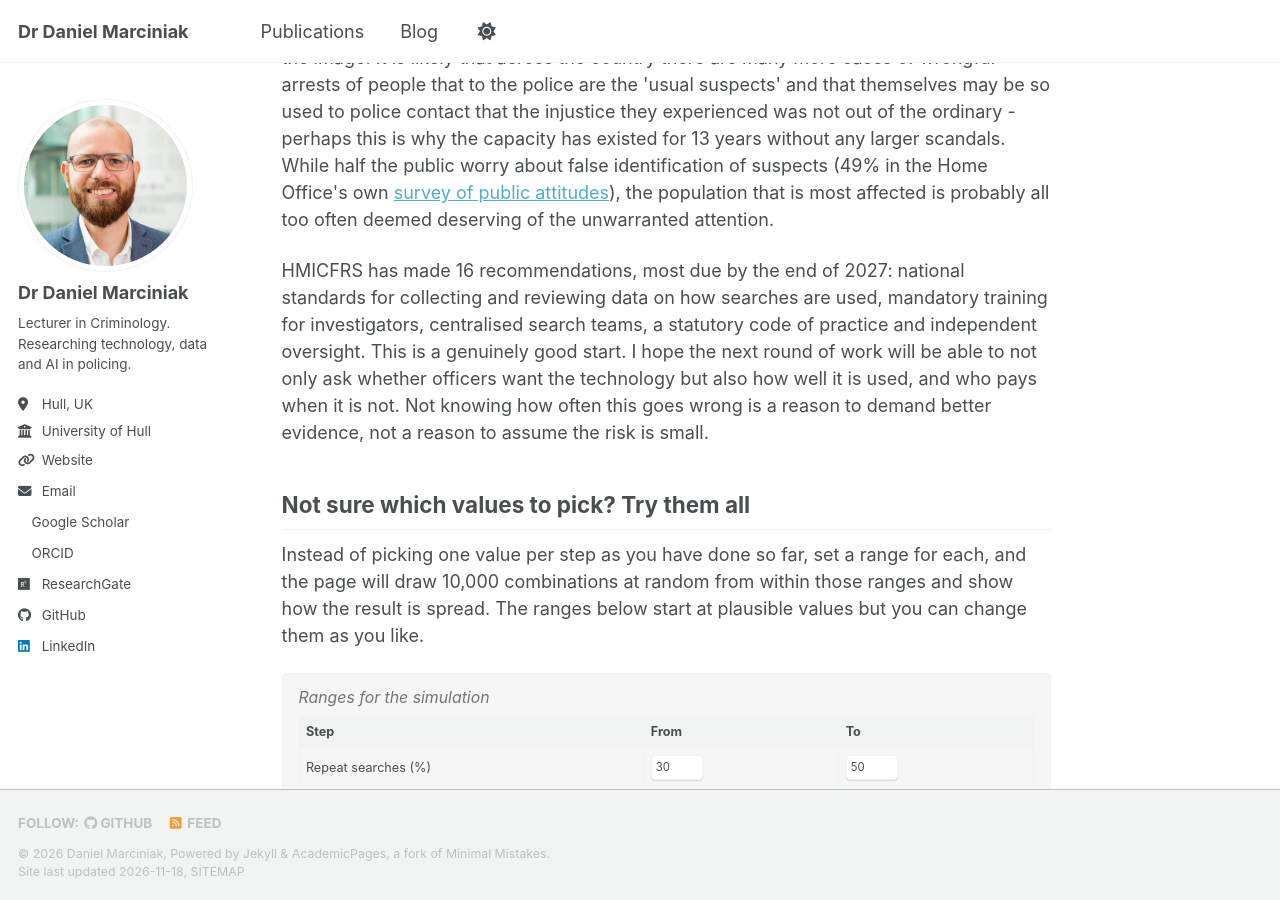
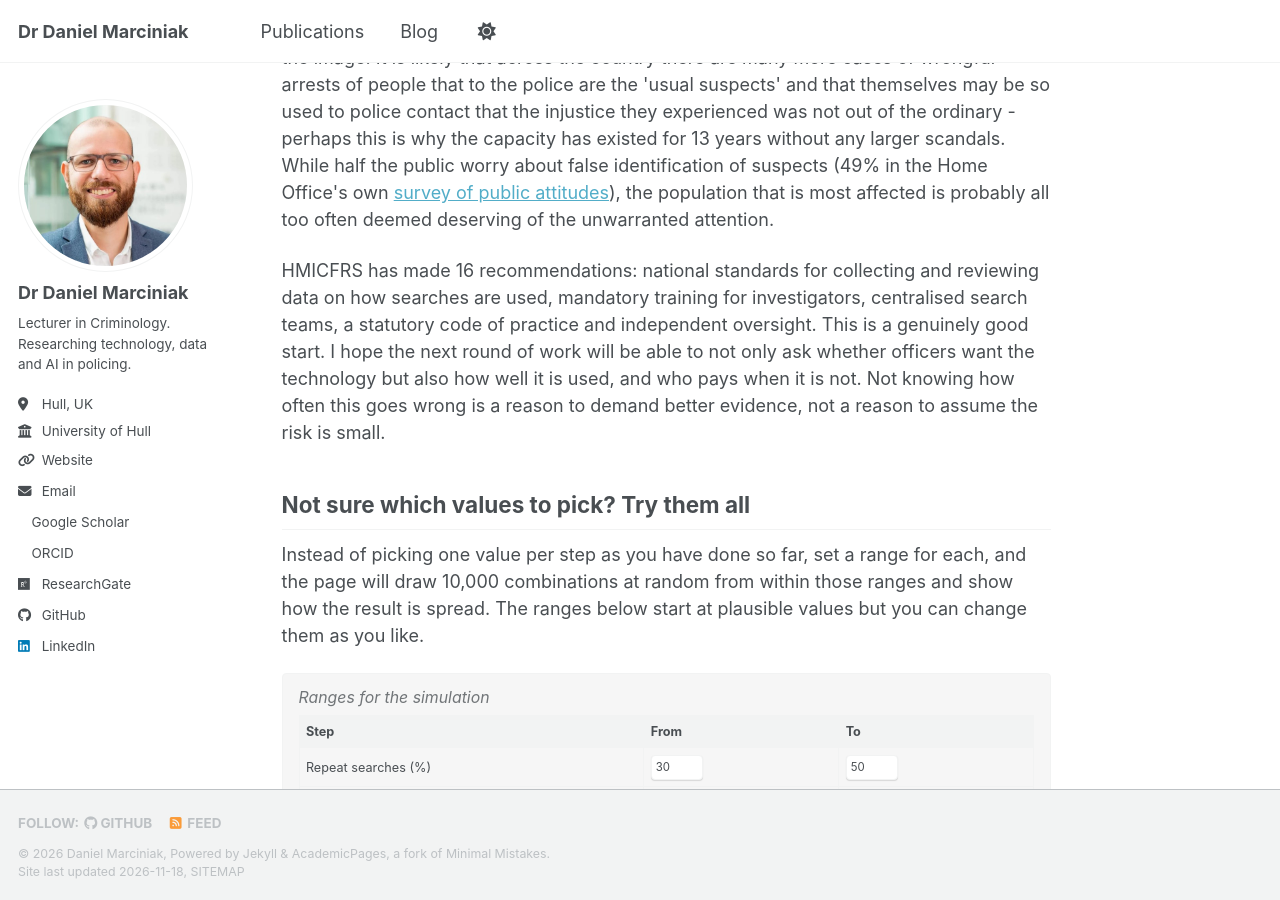
Before and after one commit to danmarciniak/danmarciniak.github.io, a Jekyll site: the page built from _posts/2026-11-17-retrospective-facial-recognition.html, in a window 1280 px wide and 900 px high, scrolled down 10326 px. Built offline with Jekyll 4.4.1, drawn with Linux system fonts in a browser that asks for light colours; a script bundle is joined from its source files by our own code; a style sheet for code colours, icons or effects is not loaded.

Commit message:
Minor edit
Removed redundant text about HMICFRS recommendations and ensured clarity in the paragraph structure.

```diff
--- a/_posts/2026-11-17-retrospective-facial-recognition.html
+++ b/_posts/2026-11-17-retrospective-facial-recognition.html
@@ -249,7 +249,7 @@ tags:
 
 <p>We know already of two cases of false identifications leading to wrongful arrests: Alvi Choudhury, arrested by Thames Valley Police in January 2026 for a burglary in a city he had never visited, and a man held for 13 hours by South Wales Police, who later paid him damages. According to his solicitor, Mr Choudhury's photo was only in the database because of an earlier wrongful arrest. HMICFRS describes another case, in which a man was circulated for arrest over a series of shoplifting offenses and turned out not to match the image. It is likely that across the country there are many more cases of wrongful arrests of people that to the police are the 'usual suspects' and that themselves may be so used to police contact that the injustice they experienced was not out of the ordinary - perhaps this is why the capacity has existed for 13 years without any larger scandals. While half the public worry about false identification of suspects (49% in the Home Office's own <a href="https://www.gov.uk/government/publications/public-attitudes-to-police-use-of-facial-recognition-technology">survey of public attitudes</a>), the population that is most affected is probably all too often deemed deserving of the unwarranted attention.</p>
 
-<p>HMICFRS has made 16 recommendations, most due by the end of 2027: national standards for collecting and reviewing data on how searches are used, mandatory training for investigators, centralised search teams, a statutory code of practice and independent oversight. This is a genuinely good start. I hope the next round of work will be able to not only ask whether officers want the technology but also how well it is used, and who pays when it is not. Not knowing how often this goes wrong is a reason to demand better evidence, not a reason to assume the risk is small.</p>
+<p>HMICFRS has made 16 recommendations: national standards for collecting and reviewing data on how searches are used, mandatory training for investigators, centralised search teams, a statutory code of practice and independent oversight. This is a genuinely good start. I hope the next round of work will be able to not only ask whether officers want the technology but also how well it is used, and who pays when it is not. Not knowing how often this goes wrong is a reason to demand better evidence, not a reason to assume the risk is small.</p>
 
 <h2>Not sure which values to pick? Try them all</h2>
 
```
